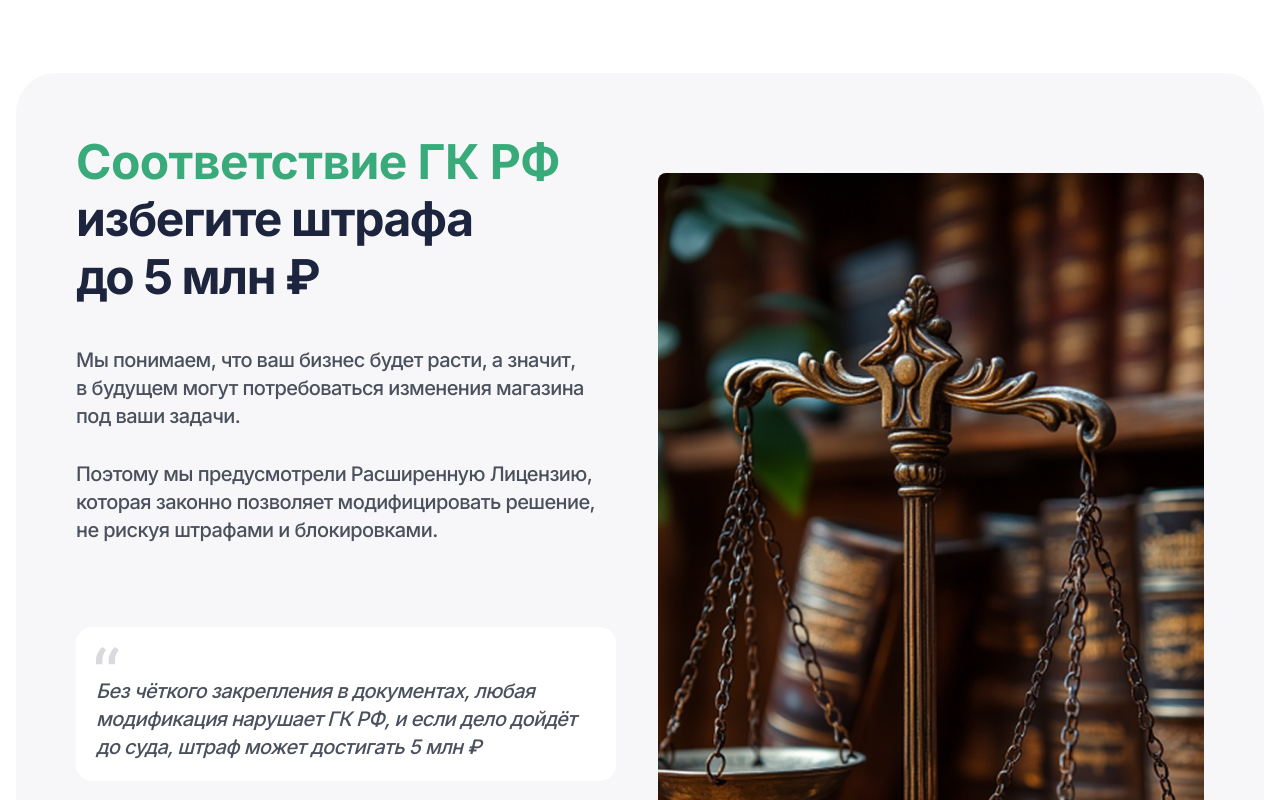
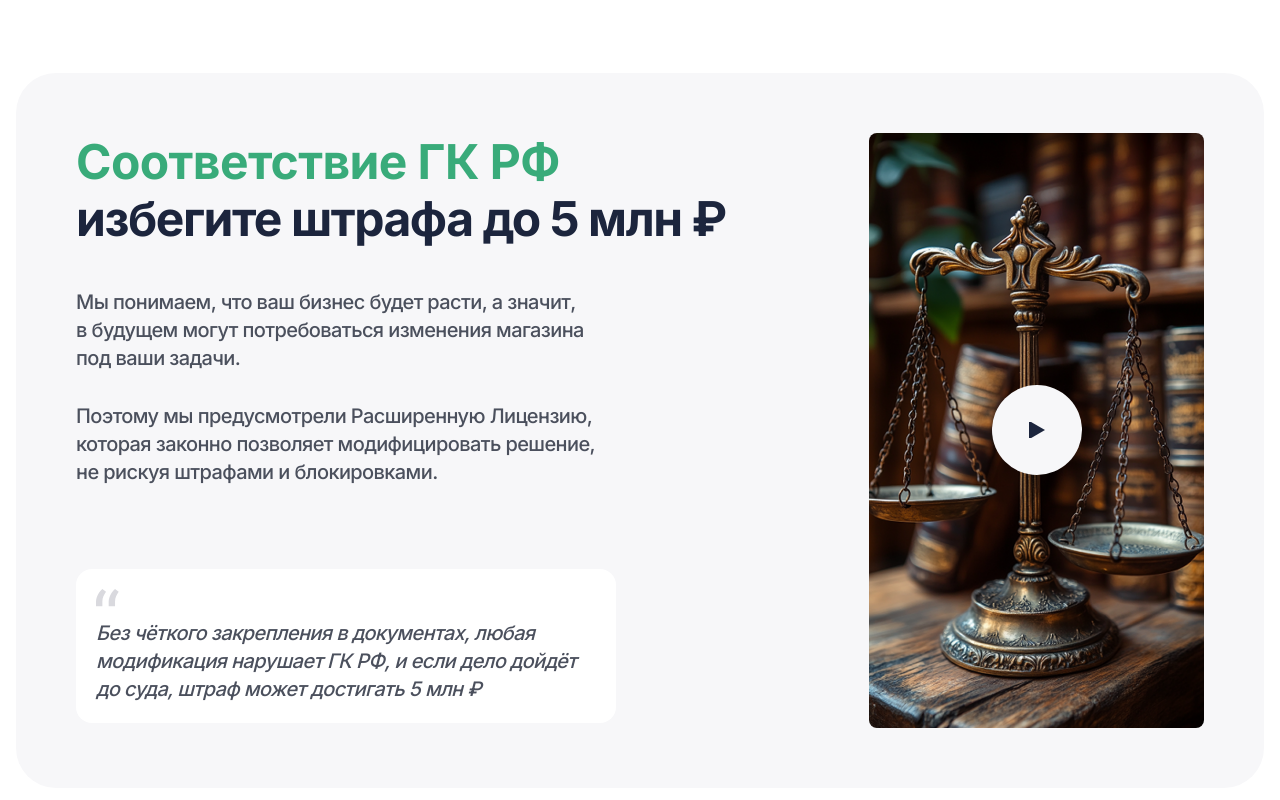
Before and after one commit to Mrtrieu69/case-flowers, a plain HTML site: page index.html in a window 1280 px wide. Shown: the part 1860-2660 px from the top of the page. Drawn offline with Linux system fonts and the light colour scheme.

Commit message:
fix 2 and tablet

```diff
--- a/assets/css/responsive.css
+++ b/assets/css/responsive.css
@@ -19,18 +19,33 @@
 }
 /* Medium devices (landscape tablets, 768px and up) */
 @media only screen and (min-width: 768px) {
+    .panel__content-image:nth-child(1) {
+        max-width: 55%;
+    }
+    .sale__content-images {
+        display: flex;
+        gap: 104px;
+        margin-top: 0;
+    }
+
+    .sale__content-image:first-child {
+        position: relative;
+        left: unset;
+        bottom: unset;
+        width: unset;
+        transform: unset;
+        translate: unset;
+    }
+}
+/* Large devices (laptops/desktops, 992px and up) */
+@media only screen and (min-width: 992px) {
     :root {
         --krayt-font-size-base: 20px;
         --krayt-letter-spacing-base: -0.6px;
         --krayt-font-size-title: 24px;
         --krayt-letter-spacing-title: -0.72px;
     }
-    .panel__content-image:nth-child(1) {
-        max-width: 50%;
-    }
-}
-/* Large devices (laptops/desktops, 992px and up) */
-@media only screen and (min-width: 992px) {
+
     html {
         font-size: 62.5% !important;
     }
@@ -149,7 +164,6 @@
     .button.prev::after {
         width: 10px;
         height: 20px;
-        background-color: var(--krayt-black-color);
     }
 
     .block {
@@ -536,6 +550,12 @@
         border-radius: var(--krayt-radius-sm);
     }
 
+    .compliance__right {
+        margin-top: 0;
+        margin-left: auto;
+        width: 335px;
+    }
+
     /* Panel */
     .panel .heading.lv2 {
         margin-bottom: var(--krayt-spacing-lg);
@@ -660,21 +680,6 @@
         max-width: 524px;
     }
 
-    .sale__content-images {
-        display: flex;
-        gap: 104px;
-        margin-top: 0;
-    }
-
-    .sale__content-image:first-child {
-        position: relative;
-        left: unset;
-        bottom: unset;
-        width: unset;
-        transform: unset;
-        translate: unset;
-    }
-
     /* Card */
     .card__head .text-main p {
         margin-left: 16px;
@@ -686,6 +691,10 @@
     }
 
     /* Modes */
+    .modes {
+        margin-top: -50px;
+    }
+
     .modes .subtitle {
         margin-bottom: 8px;
     }
@@ -725,6 +734,10 @@
     }
 
     /* Similar */
+    .similar {
+        margin-top: -50px;
+    }
+
     .similar__content {
         margin-top: var(--krayt-spacing-xl);
     }
@@ -764,6 +777,10 @@
     }
 
     /* Order */
+    .order {
+        margin-top: -50px;
+    }
+
     .order__wrapper {
         margin-top: var(--krayt-spacing-xl);
         -webkit-column-gap: 20px;
--- a/assets/css/styles.css
+++ b/assets/css/styles.css
@@ -136,7 +136,7 @@ figure {
     width: calc(100vw - 32px);
     max-width: 1300px;
     margin: 0 auto;
-    margin-bottom: 100px;
+    margin-bottom: 150px;
 }
 
 .section {
@@ -365,7 +365,8 @@ figure {
 }
 
 .button.prev::after,
-.button.next::after {
+.button.next::after,
+.button.play::after {
     content: "";
     position: absolute;
     top: 50%;
@@ -380,6 +381,7 @@ figure {
     mask-position: center;
     -webkit-mask-repeat: no-repeat;
     mask-repeat: no-repeat;
+    background-color: var(--krayt-color-title);
 }
 
 .button.next::after {
@@ -387,7 +389,6 @@ figure {
     height: 10px;
     -webkit-mask-image: url(../icons/next.svg);
     mask-image: url(../icons/next.svg);
-    background-color: white;
 }
 
 .button.prev::after {
@@ -395,7 +396,23 @@ figure {
     height: 10px;
     -webkit-mask-image: url(../icons/prev.svg);
     mask-image: url(../icons/prev.svg);
-    background-color: white;
+}
+
+.button.play::after {
+    width: 16px;
+    height: 16px;
+    -webkit-mask-image: url(../icons/play.svg);
+    mask-image: url(../icons/play.svg);
+}
+
+.button.play:active {
+    -webkit-transform: scale(0.875);
+    -ms-transform: scale(0.875);
+    transform: scale(0.875);
+}
+
+.button.play:hover {
+    background-color: var(--krayt-main-bg-hover);
 }
 
 /* Notes */
@@ -495,10 +512,6 @@ figure {
 }
 
 /* compliance */
-.compliance__left {
-    /* margin-bottom: var(--krayt-spacing-lg); */
-}
-
 .compliance__left-title {
     color: var(--krayt-color-title);
     font-size: 20px;
@@ -534,6 +547,23 @@ figure {
     position: relative;
     border-radius: 8px;
     overflow: hidden;
+}
+
+.compliance__right img {
+    width: 100%;
+}
+
+.compliance__right-play {
+    display: flex;
+    position: absolute;
+    left: 50%;
+    top: 50%;
+    transform: translate(-50%, -50%);
+}
+
+.compliance__right-play .button.play {
+    width: 90px;
+    height: 90px;
 }
 
 /* Panel */
@@ -720,10 +750,6 @@ figure {
 }
 
 /* Modes */
-.modes {
-    margin-top: -50px;
-}
-
 .modes .subtitle {
     margin-bottom: var(--krayt-spacing-xs);
 }
@@ -764,10 +790,6 @@ figure {
 }
 
 /* Similar */
-.similar {
-    margin-top: -50px;
-}
-
 .similar__content {
     margin-top: var(--krayt-spacing-lg);
 }
@@ -817,10 +839,6 @@ figure {
 }
 
 /* Order */
-.order {
-    margin-top: -50px;
-}
-
 .order .section__content-block figure {
     -webkit-filter: unset;
     filter: unset;
--- a/index.html
+++ b/index.html
@@ -420,6 +420,9 @@
                             <figure>
                                 <img src="./assets/images/news/compliance.png" alt="compliance" />
                             </figure>
+                            <div class="compliance__right-play">
+                                <button class="button play"></button>
+                            </div>
                         </div>
                     </article>
                 </section>
```
Also changed, not shown: assets/icons/play.svg (added), assets/icons/plus.svg (deleted), assets/images/news/panel.png.
